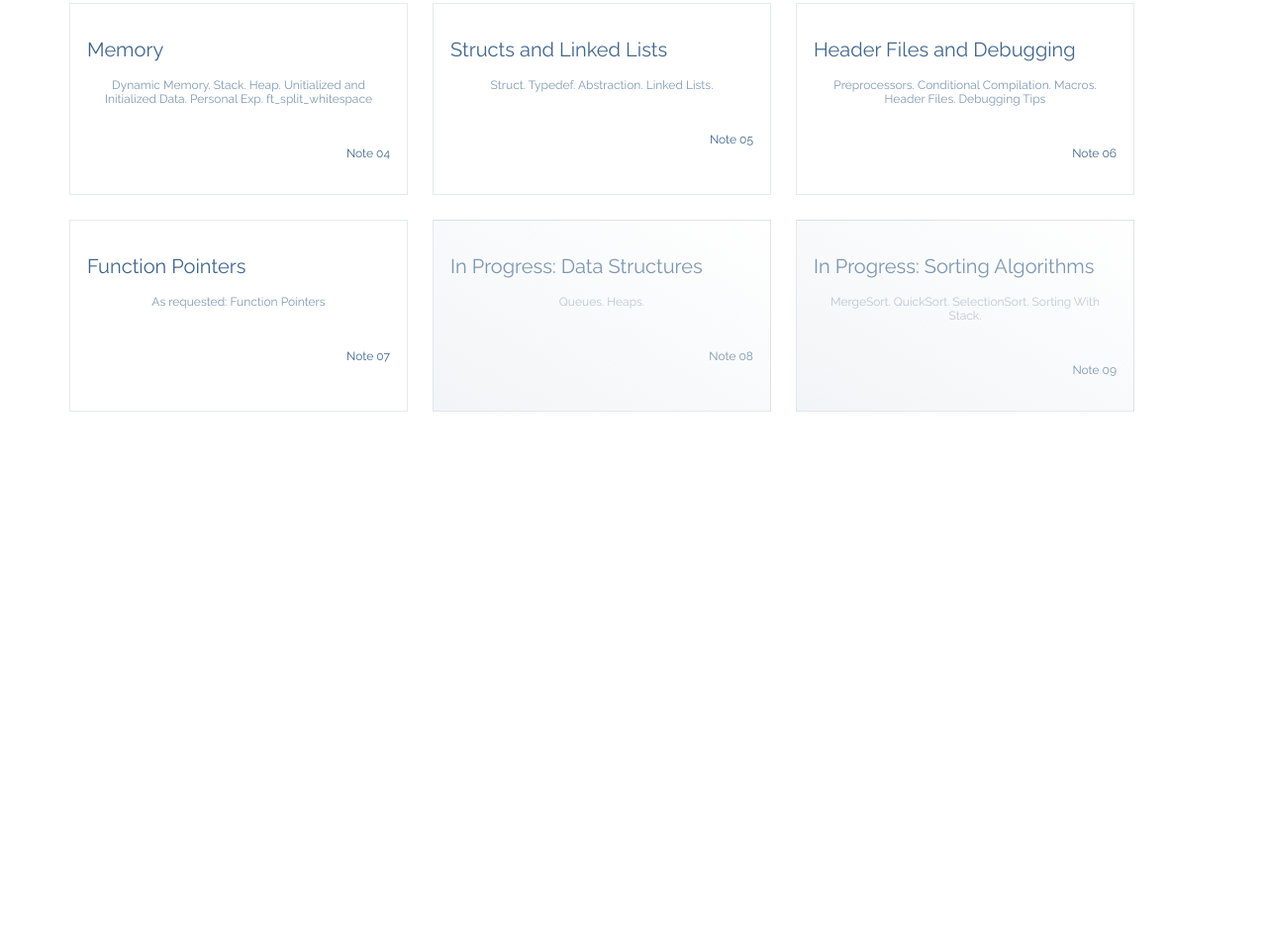
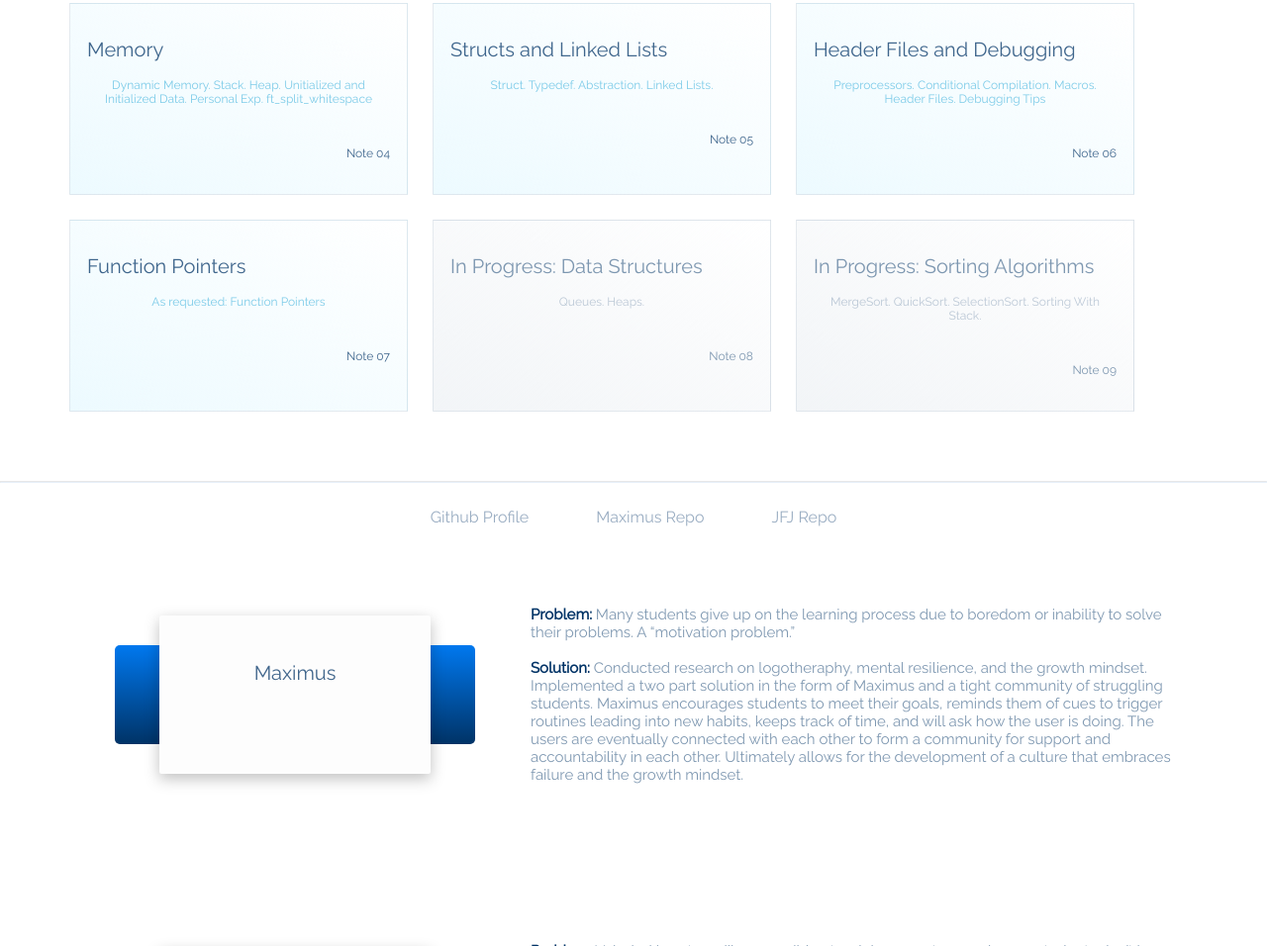
Before and after one commit to gddh/gddh.github.io, a plain HTML site: page index.html in a window 1280 px wide. Shown: the part 835-1791 px from the top of the page at 99% size. Before the commit the page ends 1321 px from the top, so only its background shows below. Drawn offline with nearby package versions, Linux system fonts and the light colour scheme.

Commit message:
completed notes and prjection section

```diff
--- a/css/style.css
+++ b/css/style.css
@@ -24,6 +24,7 @@ h1 {
 h2 {
   font-weight: 100;
   font-size: 20px;
+  color: rgba(0,51,102,0.75);
 }
 
 /* description */
@@ -63,6 +64,13 @@ a {
   -ms-transition: all 0.5s ease;
   -o-transition: all 0.5s ease;
   transition: all 0.5s ease;
+}
+
+p {
+    font-family: 'Raleway', sans-serif;
+  font-weight: 300;
+  color: rgba(0, 51, 102, 0.50);
+  font-size: 15px;
 }
 
 .site-title {
@@ -153,7 +161,7 @@ header a:hover {
     margin-left: auto;
 }
 
-#hr1 {
+.hr1 {
   display: block;
   width: 100%;
   border-color: rgba(0, 51, 102, 0.09);
@@ -170,27 +178,22 @@ header a:hover {
   display: grid;
   grid-gap: 25px;
   grid-template-columns: 30% 30% 30%;
-  /*background-color: #2196F3;*/
   background-color: white;
   padding: 70px;
   width: 100%;
   margin: auto;
-/*  grid-template-areas:
-            "a b c"
-            "d e f"
-            "g h i";*/
 }
 
 .grid-item {
   border: 1px solid rgba(0, 51, 102, 0.1);
   font-size: 30px;
   text-align: center;
-  /*background: linear-gradient(to bottom left, white, rgba(0,0,0,0.4)); /* Standard syntax (must be last) */*/
   top: 3px;
+  transition: all .6s cubic-bezier(.5,0,.15,1);
+
 }
 
 .grid-item:hover {
-  transition: all .5s cubic-bezier(.77,0,.175,1);
   box-shadow: 0 5px 15px 0 rgba(0,51, 102,.3);
   transform: scale(1.05);
   cursor:pointer;
@@ -211,6 +214,21 @@ header a:hover {
   color:rgba(0, 51, 102, 0.25);
 }
 
+#grid1, #grid2, #grid3, #grid4, #grid5, #grid6, #grid7 {
+  background: linear-gradient(to bottom left, white, rgba(209,243, 255, 0.4)); /* Standard syntax (must be last) */
+}
+#grid1 p#content-footer, #grid1 h2, #grid2 p#content-footer, #grid2 h2,
+#grid3 p#content-footer, #grid3 h2, #grid4 p#content-footer, #grid4 h2,
+#grid5 p#content-footer, #grid5 h2, #grid6 p#content-footer, #grid6 h2
+#grid7 p#content-footer, #grid7 h2,{
+  color:rgba(0, 140, 189, 0.80);
+}
+#grid1 p#description, #grid2 p#description,
+#grid3 p#description, #grid4 p#description,
+#grid5 p#description, #grid6 p#description,
+#grid7 p#description {
+  color:rgba(0, 154, 209, 0.5);
+}
 
 .grid-content h2 {
   font-family: 'Raleway', sans-serif;
@@ -294,6 +312,75 @@ header a:hover {
   font-size: 16px;
 }
 
+
+/* ---------------------- */
+/* --- Projects Sect ---- */
+/* ---------------------- */
+.row {
+  width: 100%;
+  padding:70px;
+  /*background:orange;*/
+  display: table;
+}
+
+.column {
+  padding:10px;
+  display:table-cell;
+}
+
+.left {
+  padding: 0px;
+  width:40%;
+  background: white;
+  position:relative;
+}
+
+.right {
+  width:60%;
+}
+
+.proj_background {
+  width:80%;
+  height:50%;
+  left:10%;
+  position: absolute;
+  background: black;
+  /*background: linear-gradient(to bottom left, white, rgba(209, 255, 244, 0.3)); /* Standard syntax (must be last) */
+/*  background: linear-gradient(rgba(0,120,239,1),rgba(0, 51, 102, 1));
+*/  top:25%;
+  border-radius: 5px;
+  overflow: hidden;
+}
+
+#Maximus-background {
+  background: linear-gradient(rgba(0,120,239,1),rgba(0, 51, 102, 1));
+}
+
+#JFJ-background {
+  background: linear-gradient(rgba(200,0,100,1), rgba(77, 0, 38, 1));
+}
+
+.proj_title {
+  top:10%;
+  position:absolute;
+  background: rgba(253, 253, 253, 1); /* Standard syntax (must be last) */
+  border-radius: 2px;
+  text-align: center;
+  z-index: 10;
+  left:20%;
+  width:60%;
+  height:80%;
+  padding-top: 10%;
+  box-shadow: 0 5px 15px 0 rgba(0, 0, 0,.25);
+  transition: all .6s cubic-bezier(.5,0,.15,1);
+}
+
+.proj_title:hover {
+    transform: scale(1.05);
+    box-shadow: 0 7px 17px 0 rgba(0, 0, 0,.5);
+
+}
+
 /* ---------------------- */
 /* --- Mobile & size ---- */
 /* ---------------------- */
@@ -343,13 +430,20 @@ header a:hover {
     overflow:hidden;
   }
 
+
   .grid-item:hover {
     /*background: blue; */
-    transition: all .5s cubic-bezier(.77,0,.175,1);
     box-shadow: 0 5px 15px 0 rgba(0, 51, 102,.1);
     cursor:pointer;
 }
 
+  .column {
+      width: 100%;
+      display: block;
+  }
+  .left {
+    height:100px;
+  }
 
 }
 
--- a/index.html
+++ b/index.html
@@ -20,8 +20,8 @@
                     </a>
                 </div>
                 <a href="index.html" class="active">ABOUT</a>
-                <a href="https://github.com/gddh?tab=repositories"">PROJECTS</a>
-                <a href="">NOTES</a>
+                <a href="#PROJECTS">PROJECTS</a>
+                <a href="#NOTES">NOTES</a>
                 <a href="">THOUGHTS</a>
 
             </div>
@@ -43,10 +43,10 @@
                 </span>
             </div>
 	</section>
-    <hr id="hr1">
+    <hr class="hr1">
     <section class="content">
         <div class="content-nav">
-            <a href="https://github.com/gddh?tab=repositories"">PROJECTS</a>
+            <a href="#PROJECTS">PROJECTS</a>
             <a href="#NOTES">NOTES</a>
             <a href="">THOUGHTS</a>
         </div>
@@ -133,6 +133,50 @@
                 </a>
             </div>
         </div>
+        <hr class="hr1" id="PROJECTS">
+        <div class="content-nav">
+            <a href="https://github.com/gddh"> Github Profile</a>
+            <a href="https://github.com/gddh/maximus-1.0"> Maximus Repo </a>
+            <a href="https://github.com/gddh/JFJ"> JFJ Repo</a>
+        </div>
+        <div class="row">
+            <div class="column left">
+                <div class="proj_background" id="Maximus-background">
+                </div>
+                <a href="https://github.com/gddh/maximus-1.0">
+                    <div class="proj_title">
+                        <h2> Maximus </h2>
+                    </div>
+                </a>
+            </div>
+            <div class="column right">
+                <p>
+                    <strong> Problem: </strong> Many students give up on the learning process due to boredom or inability to solve their problems. A “motivation problem.”
+                    <br>
+                    <br>
+                    <strong>Solution:</strong> Conducted research on logotheraphy, mental resilience, and the growth mindset. Implemented a two part solution in the form of Maximus and a tight community of struggling students. Maximus encourages students to meet their goals, reminds them of cues to trigger routines leading into new habits, keeps track of time, and will ask how the user is doing. The users are eventually connected with each other to form a community for support and accountability in each other. Ultimately allows for the development of a culture that embraces failure and the growth mindset.
+                </p>
+            </div>
+        </div>
+        <div class="row">
+            <div class="column left">
+                <div class="proj_background" id="JFJ-background">
+                </div>
+                <a href="https://github.com/gddh/JFJ">
+                    <div class="proj_title">
+                        <h2> JFJ </h2>
+                    </div>
+                </a>
+            </div>
+            <div class="column right">
+                <p>
+                    <strong> Problem:</strong> Valgrind is not readily accessible at 42 lab computers, and many students don’t know how to use it.
+                    <br>
+                    <br>
+                    <strong>Solution:</strong> Easy to use C script to detect memory leaks. Simply clone from git, copy the .c .h file into project directory, un/comment relevant functions and includes, add `leaks()` to main and run.  Using macros and linked lists, I enwrap function calls that allocate and deallocate memory. JFJ will print on stdout the file, line, function, memory space, and amount of memory that was allotted or freed.
+                </p>
+            </div>
+        </div>
     </section>
 </body>
 
--- a/menu.js
+++ b/menu.js
@@ -10,3 +10,37 @@ function myFunction() {
 $(document).ready(function() {
 	$('body.hidden').fadeIn(500).removeClass('hidden')
 })
+
+var $root = $('html, body');
+
+$('a[href^="#"]').click(function() {
+	var href = $.attr(this, 'href');
+
+	$root.stop().animate({
+		scrollTop: $(href).offset().top - 70
+	}, 500);
+
+	return false
+})
+
+
+// ------------------------------
+// https://twitter.com/mattsince87
+// ------------------------------
+
+// function scrollNav() {
+//   $('.nav a').click(function(){
+//     //Toggle Class
+//     $(".active").removeClass("active");
+//     $(this).closest('li').addClass("active");
+//     var theClass = $(this).attr("class");
+//     $('.'+theClass).parent('li').addClass('active');
+//     //Animate
+//     $('html, body').stop().animate({
+//         scrollTop: $( $(this).attr('href') ).offset().top - 160
+//     }, 400);
+//     return false;
+//   });
+//   $('.scrollTop a').scrollTop();
+// }
+// scrollNav();
```
